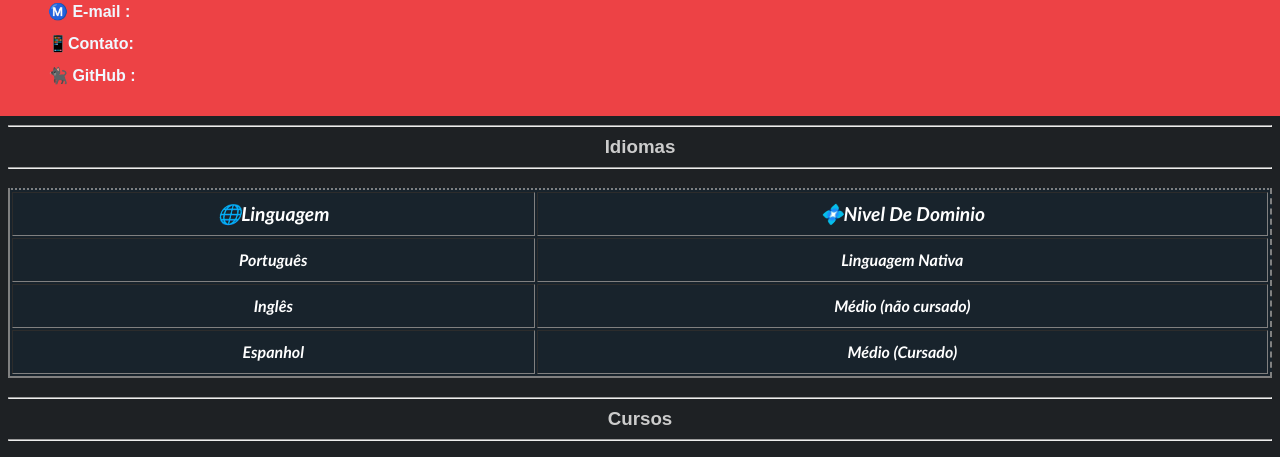
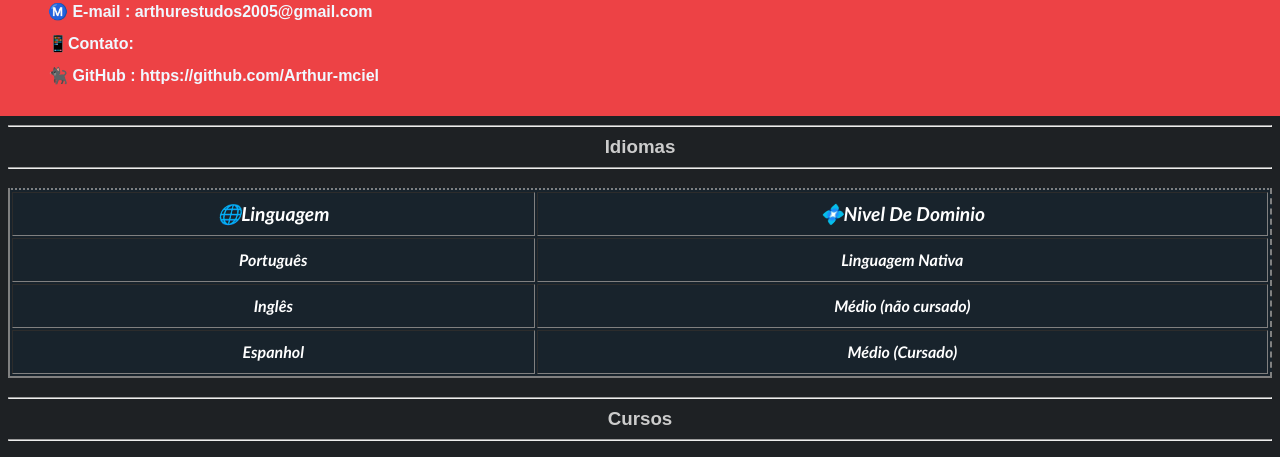
Before and after one commit to Arthur-mciel/curriculo-Cvitae, a plain HTML site: page index.html in a window 1280 px wide. Shown: the part 75-532 px from the top of the page. Drawn offline with Linux system fonts and the light colour scheme.

Commit message:
Update index.html

```diff
--- a/index.html
+++ b/index.html
@@ -10,7 +10,7 @@
 </head>
 <body>
 
-<script defer src="../java/script.js"></script>
+<script defer src="./java/script.js"></script>
 
   <div class="topo">
 
@@ -18,9 +18,9 @@
     	<u><h1>Arthur Maciel Cantarelli</h1></u>
 
     <b>
-      <p>Ⓜ️ E-mail : </p>
+      <p>Ⓜ️ E-mail : arthurestudos2005@gmail.com </p>
       <p>📱Contato: </p>
-      <p>🐈‍⬛ GitHub : </p>
+      <p>🐈‍⬛ GitHub : https://github.com/Arthur-mciel </p>
     </b>
     &nbsp;
 
```
